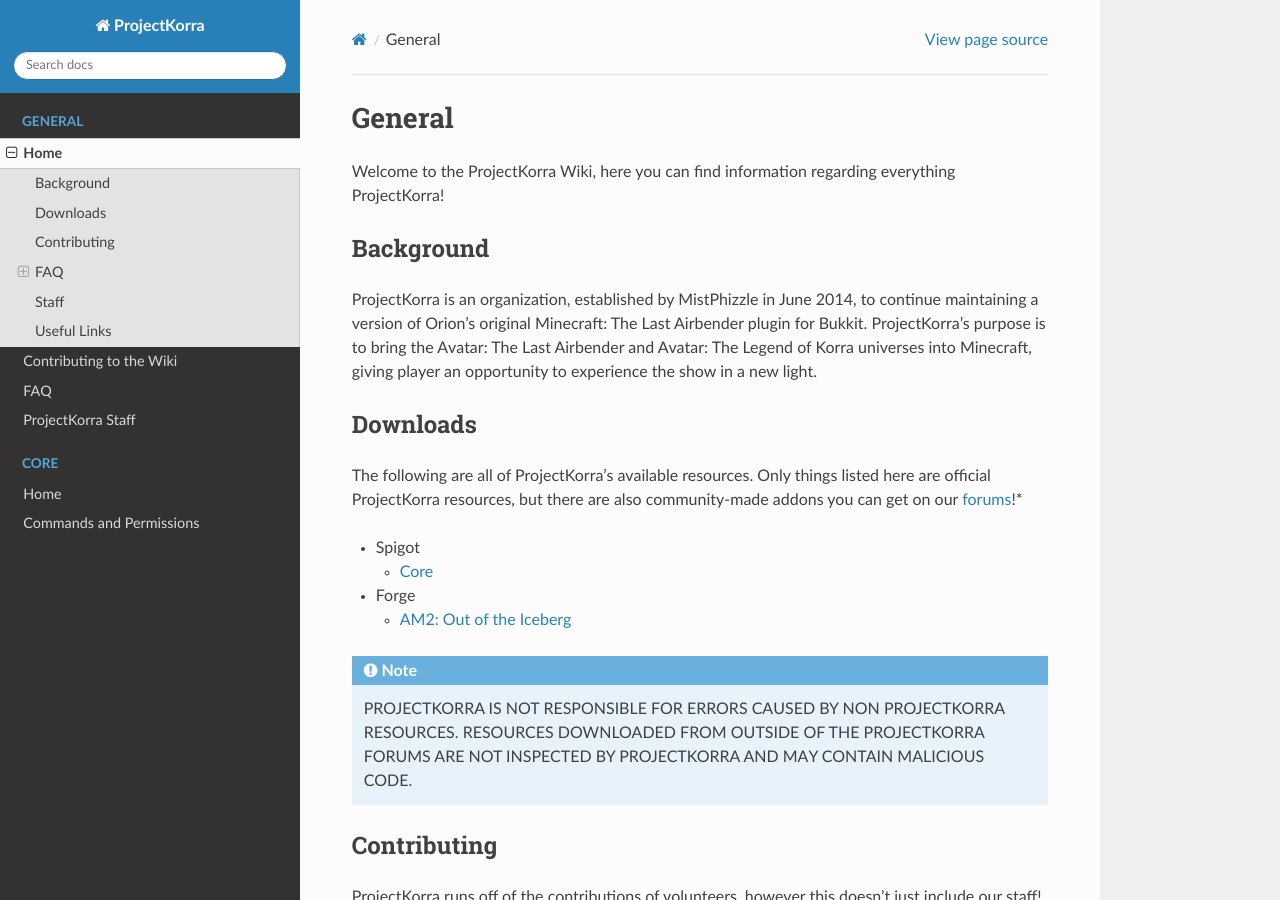
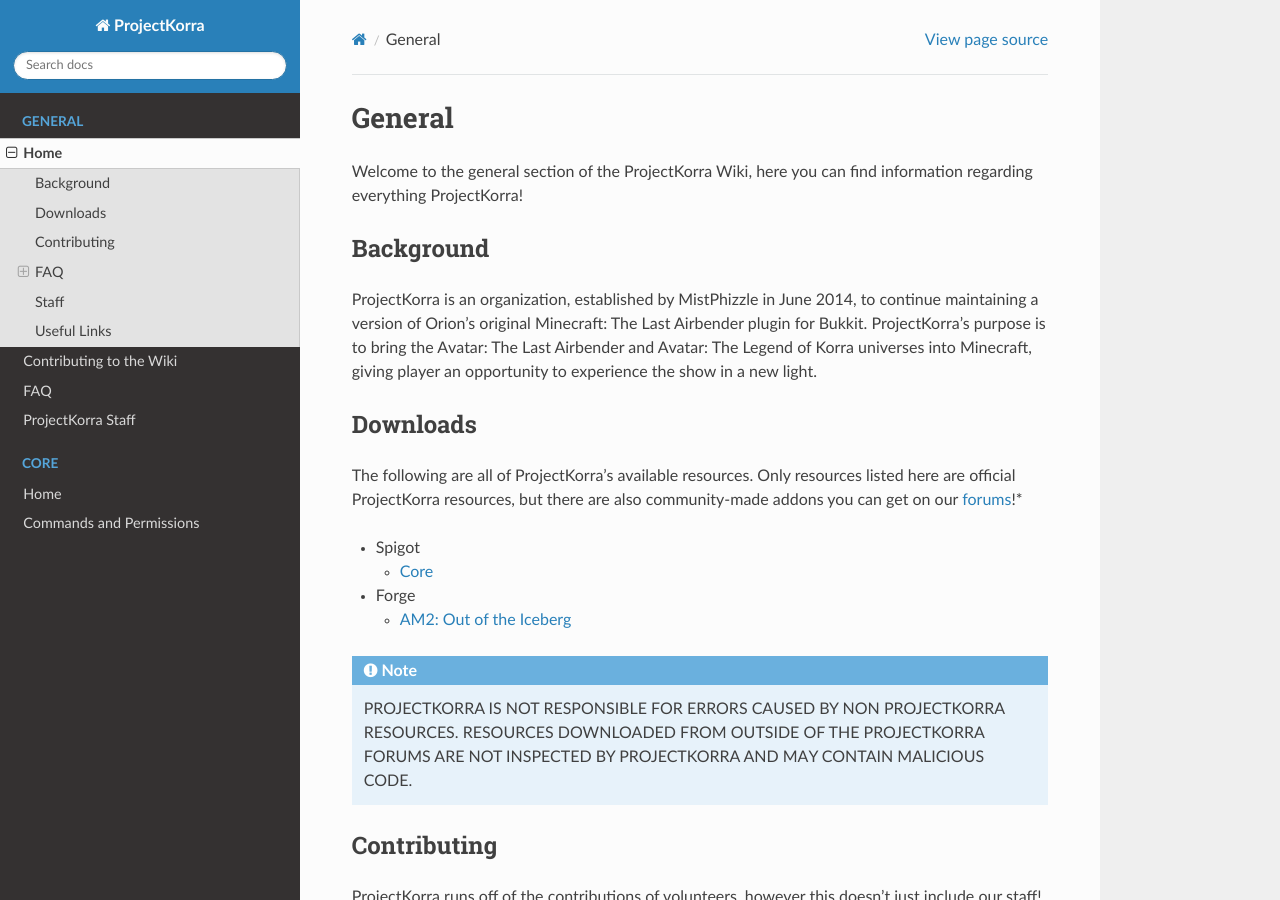
Before and after one commit to ProjectKorra/ProjectKorraWiki, a Sphinx documentation site: the page built from source/general/index.rst, in a window 1280 px wide and 900 px high. Built offline with Sphinx 7.4.7 and the Read the Docs theme 2.0.0, drawn with Linux system fonts in a browser that asks for light colours.

Commit message:
Update index.rst

```diff
--- a/source/general/index.rst
+++ b/source/general/index.rst
@@ -4,7 +4,7 @@
 General
 #########
 
-Welcome to the ProjectKorra Wiki, here you can find information regarding everything ProjectKorra!
+Welcome to the general section of the ProjectKorra Wiki, here you can find information regarding everything ProjectKorra!
 
 Background
 ============
@@ -13,7 +13,7 @@
 
 Downloads
 ===========
-The following are all of ProjectKorra's available resources. Only things listed here are official ProjectKorra resources, but there are also community-made addons you can get on our `forums`_!*
+The following are all of ProjectKorra's available resources. Only resources listed here are official ProjectKorra resources, but there are also community-made addons you can get on our `forums`_!*
 
 * Spigot
 
```
